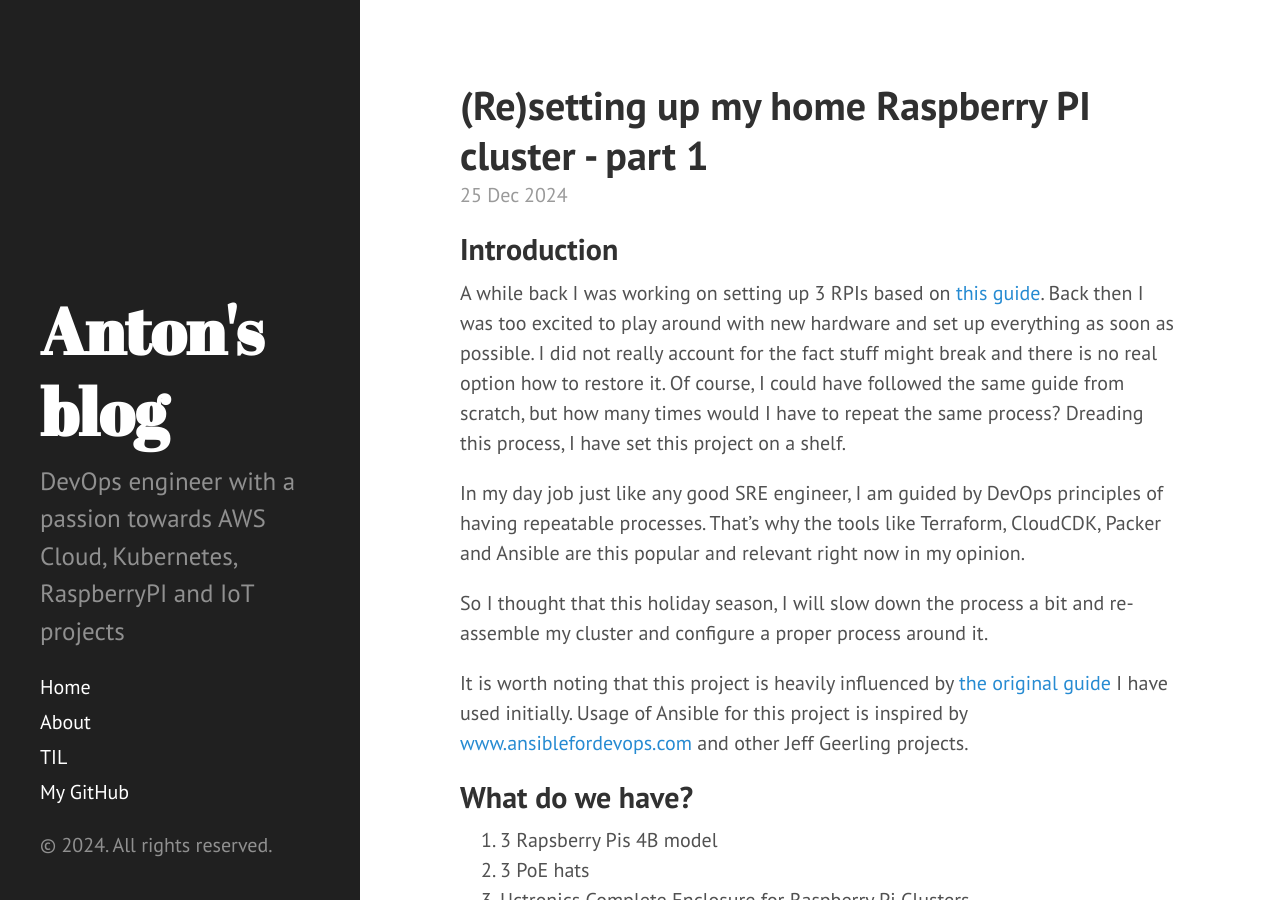
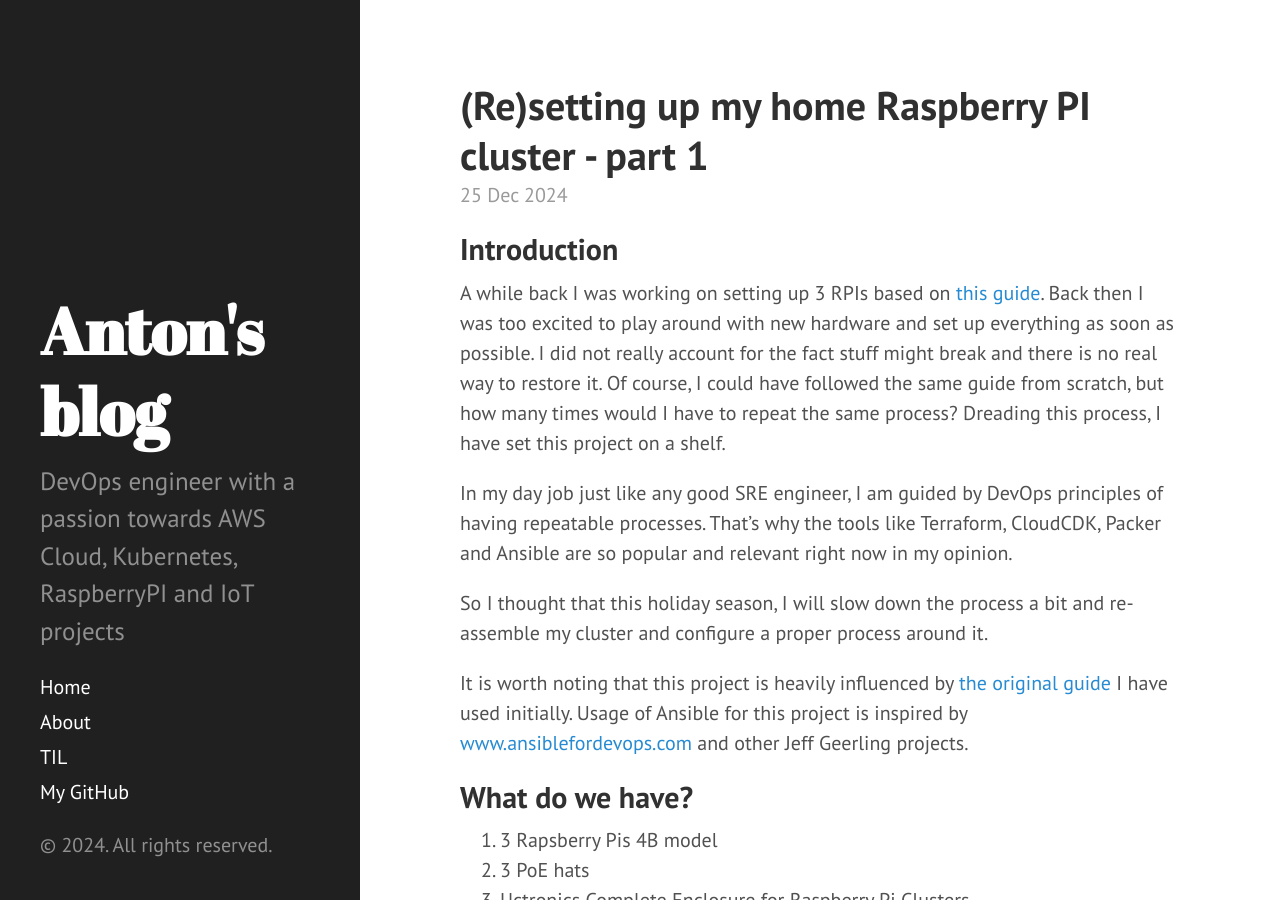
Before and after one commit to AntonAleksandrov13/antonaleksandrov13.github.io, a Jekyll site: the page built from _posts/2024-12-25-setting-up-home-cluster.md, in a window 1280 px wide and 900 px high. Built offline with Jekyll 4.4.1, drawn with Linux system fonts in a browser that asks for light colours; some of the changed text lies outside the part shown.

Commit message:
fixing spelling

```diff
--- a/_posts/2024-12-25-setting-up-home-cluster.md
+++ b/_posts/2024-12-25-setting-up-home-cluster.md
@@ -5,10 +5,10 @@ title: (Re)setting up my home Raspberry PI cluster - part 1
 
 ## Introduction
 A while back I was working on setting up 3 RPIs based on [this guide](https://www.raspberrypi.com/tutorials/cluster-raspberry-pi-tutorial/).
-Back then I was too excited to play around with new hardware and set up everything as soon as possible. I did not really account for the fact stuff might break and there is no real option how to restore it.
+Back then I was too excited to play around with new hardware and set up everything as soon as possible. I did not really account for the fact stuff might break and there is no real way to restore it.
 Of course, I could have followed the same guide from scratch, but how many times would I have to repeat the same process? Dreading this process, I have set this project on a shelf.
 
-In my day job just like any good SRE engineer, I am guided by DevOps principles of having repeatable processes. That's why the tools like Terraform, CloudCDK, Packer and Ansible are this popular and relevant right now in my opinion.
+In my day job just like any good SRE engineer, I am guided by DevOps principles of having repeatable processes. That's why the tools like Terraform, CloudCDK, Packer and Ansible are so popular and relevant right now in my opinion.
 
 So I thought that this holiday season, I will slow down the process a bit and re-assemble my cluster and configure a proper process around it.
 
```
Also changed, not shown: other parts of _posts/2024-12-25-setting-up-home-cluster.md (+3 -3 lines), 6 other files.
